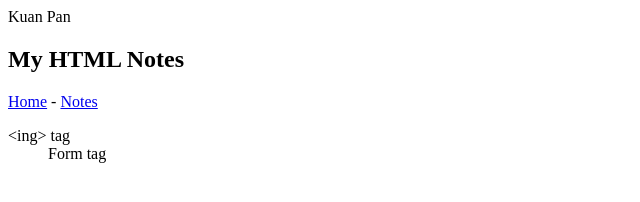
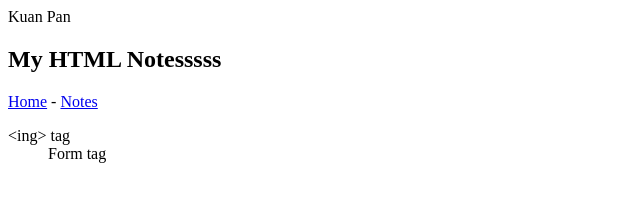
Before and after one commit to kuan-Wu/week-4-demo, a plain HTML site: page notes.html in a window 1280 px wide. Shown: the full height of the page, 0-640 px from the left. Drawn offline with Linux system fonts and the light colour scheme.

Commit message:
Update notes.html

```diff
--- a/notes.html
+++ b/notes.html
@@ -12,7 +12,7 @@
 
     <main>
         <article>
-            <h1>My HTML Notes</h1>
+            <h1>My HTML Notesssss</h1>
 
             <nav>
               <a href="index.html">Home</a> - <a href="notes.html">Notes</a>
```
